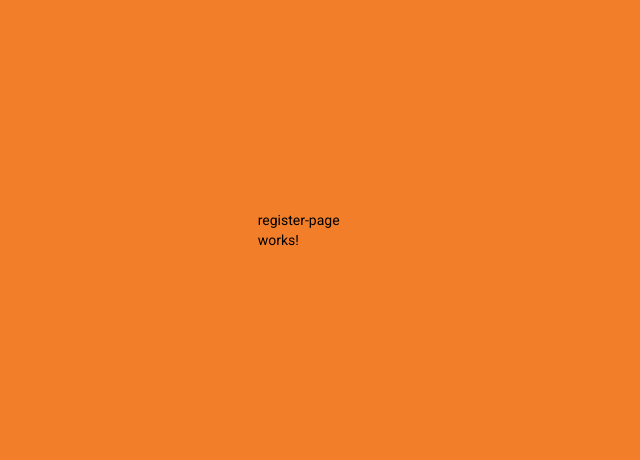
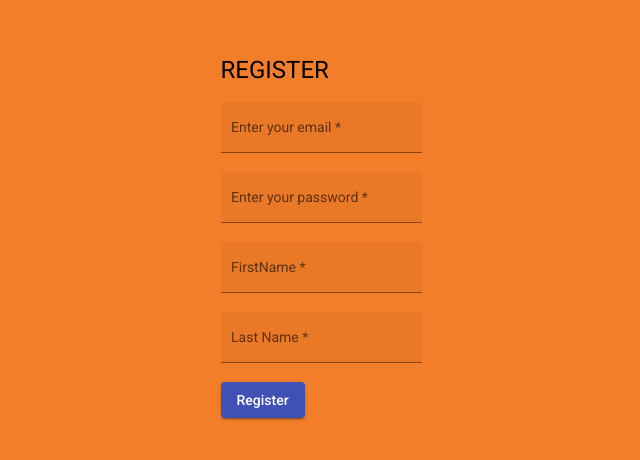
Before and after one commit to alexdarau/iTEC, an Angular app in the folder client/: page /register in a window 1280 px wide. Shown: the part 164-624 px from the top of the page, without its empty margins (319-959 px from the left). Built offline with nearby package versions, Linux system fonts and the light colour scheme.

Commit message:
Add register request

```diff
--- a/client/src/app/page/register/register-page/register-page.component.html
+++ b/client/src/app/page/register/register-page/register-page.component.html
@@ -1 +1,32 @@
-<p>register-page works!</p>
+<div id="register-page" class="register-page">
+    <div class="wrapper">
+        <h1>REGISTER</h1>
+        <form [formGroup]="userForm">
+            <div class="example-container">
+                <mat-form-field appearance="fill">
+                  <mat-label>Enter your email</mat-label>
+                  <input matInput placeholder="pat@example.com" [formControl]="userForm.controls.email" required>
+                </mat-form-field>
+            </div>
+            <div class="example-container">
+                <mat-form-field appearance="fill">
+                  <mat-label>Enter your password</mat-label>
+                  <input type="password" matInput  [formControl]="userForm.controls.password" required>
+                </mat-form-field>
+              </div>
+              <div class="example-container">
+                <mat-form-field appearance="fill">
+                  <mat-label>FirstName</mat-label>
+                  <input matInput placeholder="firstName" [formControl]="userForm.controls.firstName" required>
+                </mat-form-field>
+              </div>
+              <div class="example-container">
+                <mat-form-field appearance="fill">
+                  <mat-label>Last Name</mat-label>
+                  <input matInput placeholder="lastName" [formControl]="userForm.controls.lastName" required>
+                </mat-form-field>
+              </div>
+        </form>
+        <button mat-raised-button color="primary" (click)="register()">Register</button>
+    </div>
+</div>
--- a/client/src/app/page/register/register-page/register-page.component.scss
+++ b/client/src/app/page/register/register-page/register-page.component.scss
@@ -0,0 +1,27 @@
+@import '../../../../style/colours';
+
+.login-page{
+    background-color: $surface-content;
+    height: 100%;
+    width: 100%;
+    display: flex;
+    justify-content: center;
+    align-items: center;
+    .wrapper {
+        width: 500px;
+        height: 300px;
+        box-shadow: 2px 1px 39px 0px #aaaaaa;
+        padding: 50px;
+        display: flex;
+        justify-content: center;
+        align-items: center;
+        flex-direction: column;
+        h1{
+            text-align: center;
+            margin-bottom: 30px;
+        }
+        button {
+            margin: 10px 0;
+        }
+    }
+}
--- a/client/src/app/page/register/register-page/register-page.component.ts
+++ b/client/src/app/page/register/register-page/register-page.component.ts
@@ -1,4 +1,8 @@
 import { Component, OnInit } from '@angular/core';
+import { FormControl, FormGroup } from '@angular/forms';
+import { Router } from '@angular/router';
+import { UserService } from 'src/app/user/user.service';
+import { RegisterService } from '../register.service';
 
 @Component({
   selector: 'app-register-page',
@@ -7,9 +11,25 @@ import { Component, OnInit } from '@angular/core';
 })
 export class RegisterPageComponent implements OnInit {
 
-  constructor() { }
+  public userForm: any;
+
+  constructor(private router: Router, private registerService: RegisterService) { }
 
   ngOnInit(): void {
+    this.userForm = new FormGroup({
+      email: new FormControl(''),
+      password: new FormControl(''),
+      firstName: new FormControl(''),
+      lastName: new FormControl('')
+    });
+  }
+
+  register() {
+    this.registerService.register(this.userForm.value)
+  }
+
+  goToLogin() {
+    this.router.navigate(["/dashboard"])
   }
 
 }
--- a/client/src/app/page/register/register.service.ts
+++ b/client/src/app/page/register/register.service.ts
@@ -1,9 +1,40 @@
 import { Injectable } from '@angular/core';
+import { ApiBase } from 'src/app/api-base';
+import { UserService } from 'src/app/user/user.service';
+import { Router } from '@angular/router';
+import { HttpClient } from '@angular/common/http';
 
 @Injectable({
   providedIn: 'root'
 })
-export class RegisterService {
+export class RegisterService extends ApiBase {
 
-  constructor() { }
+  constructor(
+    http: HttpClient,
+    private router: Router, private userService: UserService
+  ) {
+    super(http);
+  }
+
+  // Initialize the available routes
+  protected override initEndpoints() {
+    this.setEndpoints({
+      register: 'auth/register'
+    })
+  }
+
+  private registerReq(data: any) {
+    return this.post(this.buildURL('register'), data);
+
+  }
+
+  register(data: string) {
+    this.registerReq(data).subscribe((user => {
+
+      this.userService.currentUser$.next(user);
+      this.router.navigate(['/dashboard'])
+    }))
+    console.log(data)
+  }
+
 }
--- a/client/src/app/user/user.service.ts
+++ b/client/src/app/user/user.service.ts
@@ -20,7 +20,6 @@ export class UserService extends ApiBase {
   public currentUser$: BehaviorSubject<any> = new BehaviorSubject<any>(undefined);
 
   constructor(
-    private urlSerializer : UrlSerializer,
     http: HttpClient,
     private router: Router
   ) {
```
